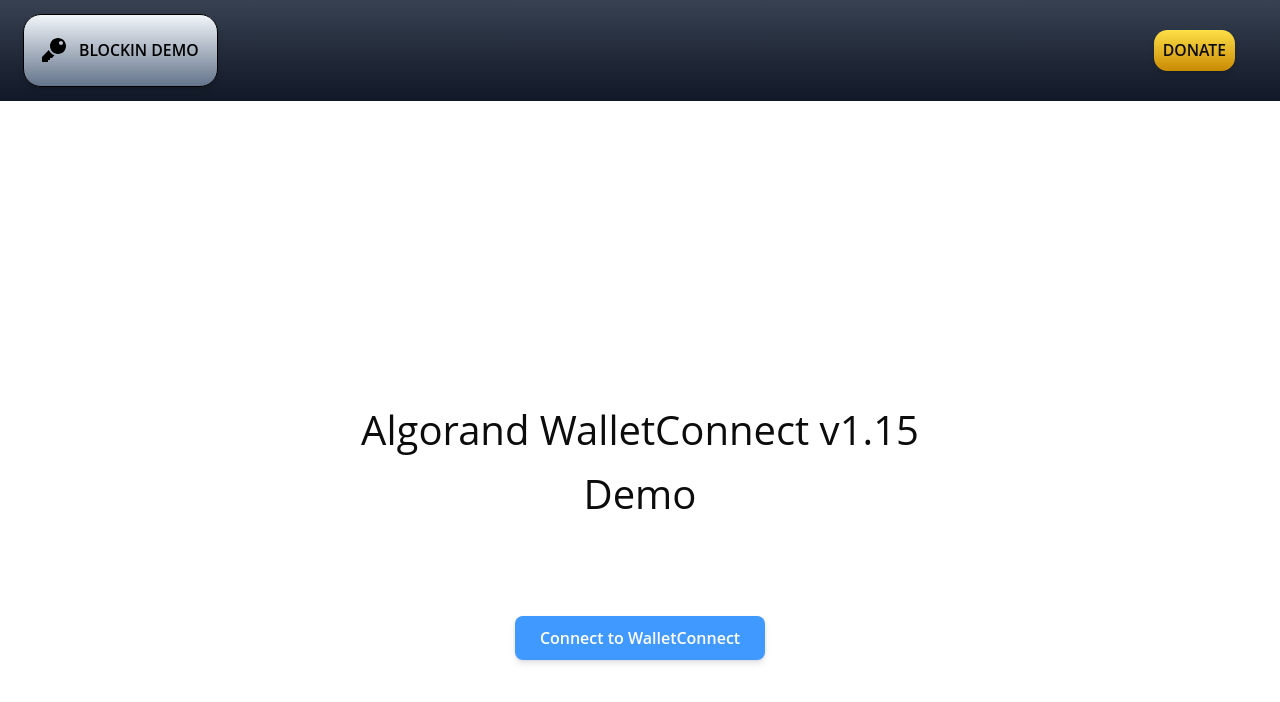
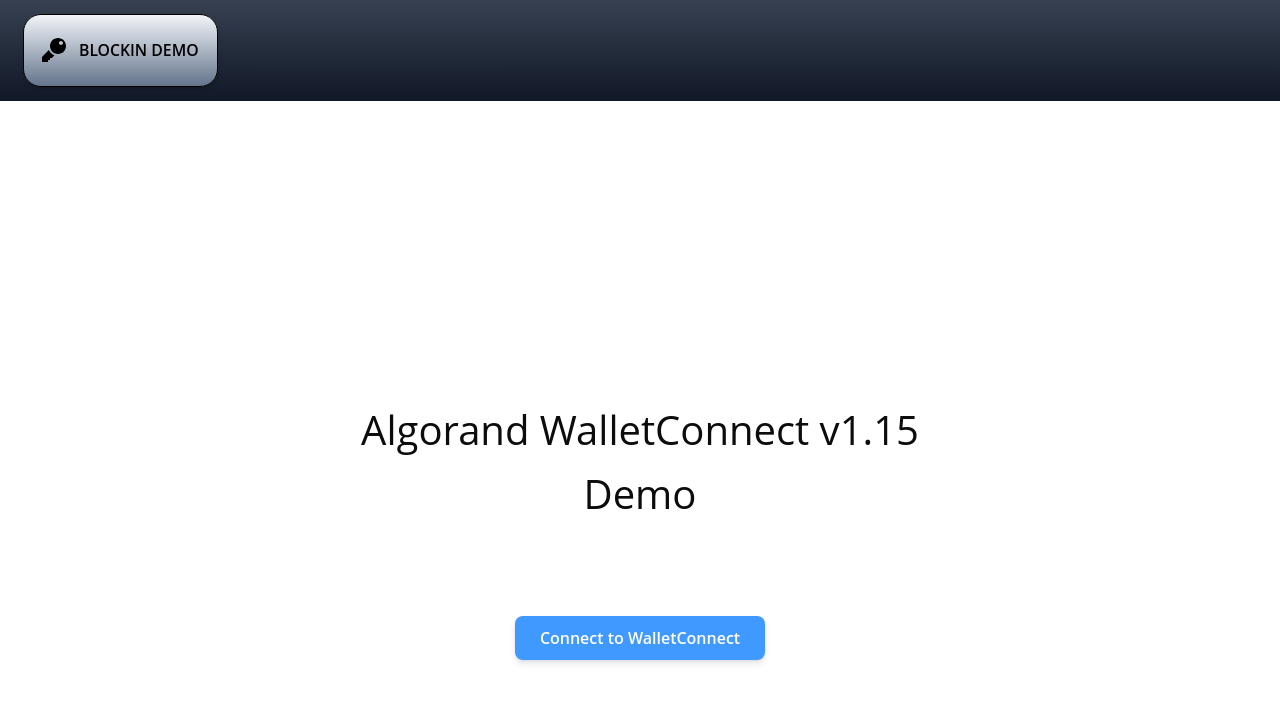
Before and after one commit to matt-davison/blockin-demo, a Next.js app: page / in a window 1280 px wide. Shown: the top 702 px of the page. Built offline with nearby package versions, Linux system fonts and the light colour scheme; what algosdk would draw is missing.

Commit message:
commented out donate button

```diff
--- a/components/BlockinHeader.tsx
+++ b/components/BlockinHeader.tsx
@@ -11,9 +11,9 @@
                   <h1 className='text-sm font-semibold'>{headerTitle}</h1>
               </div>
               <div className='flex-grow' />
-              <button onClick={() => togglePopup(true)} className='text-sm font-semibold bg-gradient-to-b from-yellow-300 to-yellow-600 p-2 shadow-md rounded-xl'>
+              {/* <button onClick={() => togglePopup(true)} className='text-sm font-semibold bg-gradient-to-b from-yellow-300 to-yellow-600 p-2 shadow-md rounded-xl'>
                   DONATE
-              </button>
+              </button> */}
             </header>
         </>
     )
```
